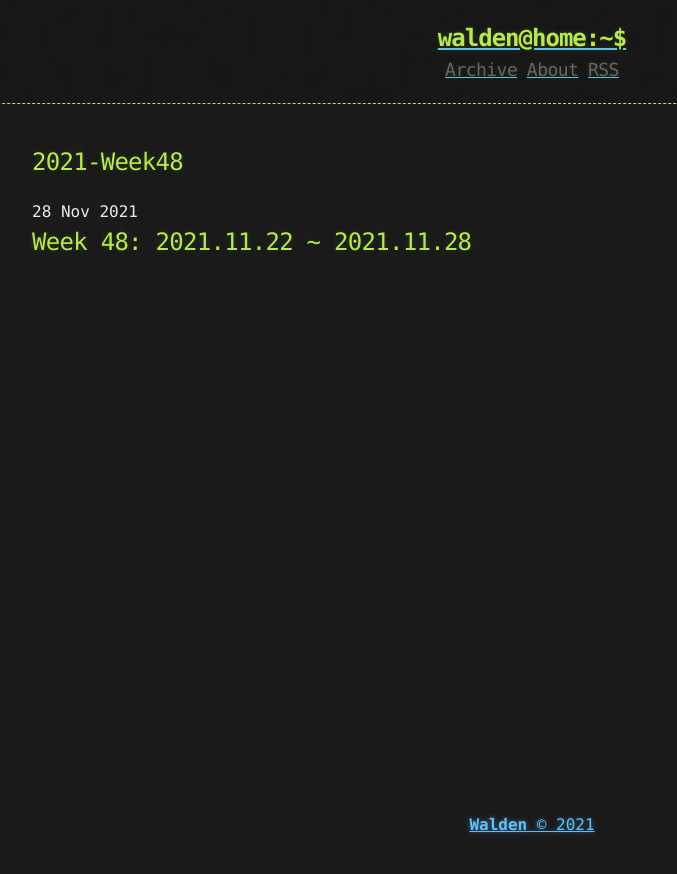
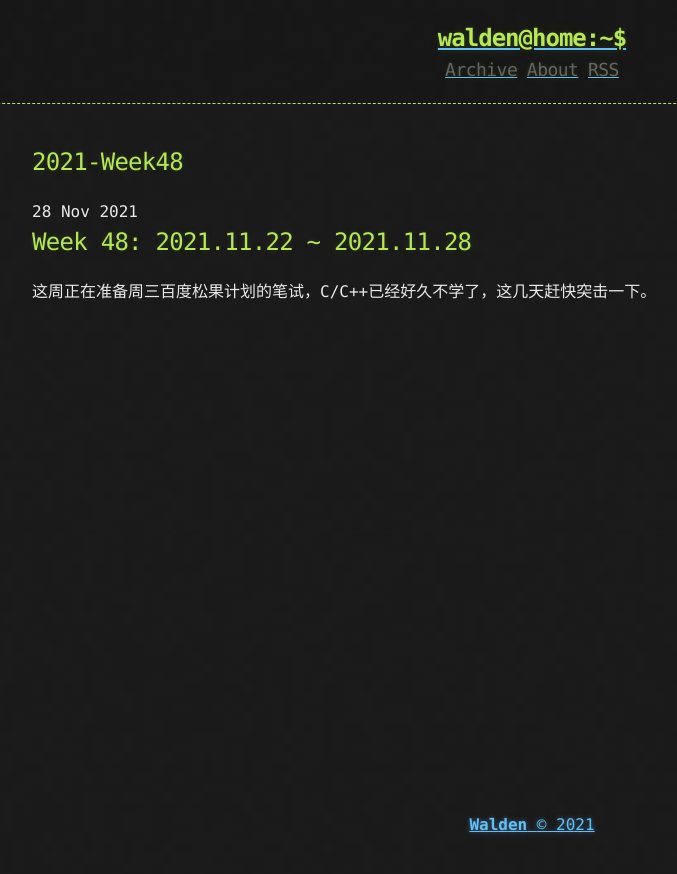
Before and after one commit to WaldenRUC/WaldenRUC.github.io, a Jekyll site: the page built from _posts/2021-11-28-2021-Week48.md, in a window 1280 px wide. Shown: the top 874 px of the page, without its empty margins (108-785 px from the left). Built offline with Jekyll 4.4.1, drawn with Linux system fonts in a browser that asks for light colours.

Commit message:
Update 2021-11-28-2021-Week48.md

```diff
--- a/_posts/2021-11-28-2021-Week48.md
+++ b/_posts/2021-11-28-2021-Week48.md
@@ -4,3 +4,5 @@ published: true
 ---
 
 ## Week 48: 2021.11.22 ~ 2021.11.28
+
+这周正在准备周三百度松果计划的笔试，C/C++已经好久不学了，这几天赶快突击一下。
```
